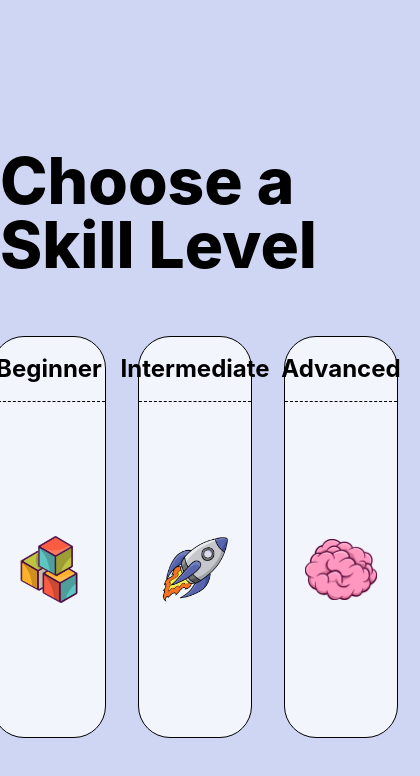
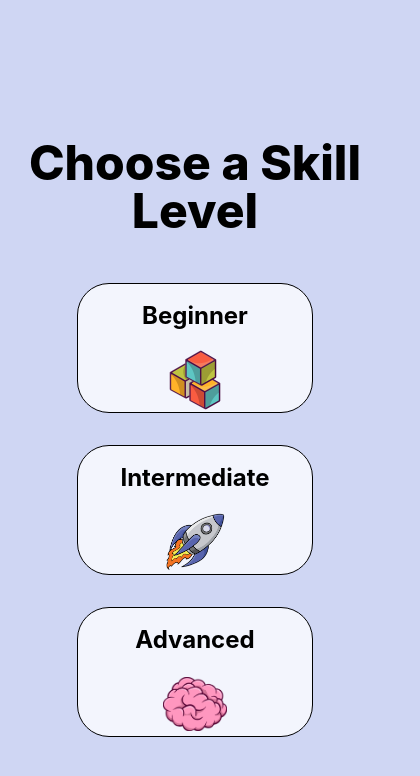
Before and after one commit to kizido/spanish-vocab-story-ai, a React (Vite) app in the folder frontend/: page /skillLevel in a window 390 px wide. Shown: the top 776 px of the page, 420 px wide, since content can reach past the window. Built offline with nearby package versions, Linux system fonts and the light colour scheme.

Commit message:
style: rework skill level css to look good on mobile

```diff
--- a/frontend/src/style/SkillLevel.module.css
+++ b/frontend/src/style/SkillLevel.module.css
@@ -9,6 +9,7 @@
 .title {
     font-size: 4em;
     font-weight: 800;
+    text-align: center;
 }
 .skillLevelSection {
     display: flex;
@@ -34,13 +35,12 @@
 .skillLevelTitle {
     width: 100%;
     height: 4rem;
-    border-bottom: 1px dashed black;
+    /* border-bottom: 1px dashed black; */
     display: flex;
     justify-content: center;
     align-items: center;
 }
 .skillLevelBody {
-    flex-grow: 1;
     height: 100%;
     display: flex;
     justify-content: center;
@@ -49,3 +49,20 @@
 .skillLevelIcon {
     width: 65%;
 }
+@media (max-width: 725px) {
+    .skillLevelSection {
+        flex-direction: column;
+        width: 80%;
+    }
+    .skillLevelBox {
+        height: 8rem;
+        width: 75%;
+    }
+    .skillLevelIcon {
+        width: 40%;
+        max-width: 4rem;
+    }
+    .title {
+        font-size: 3em;
+    }
+}
```
